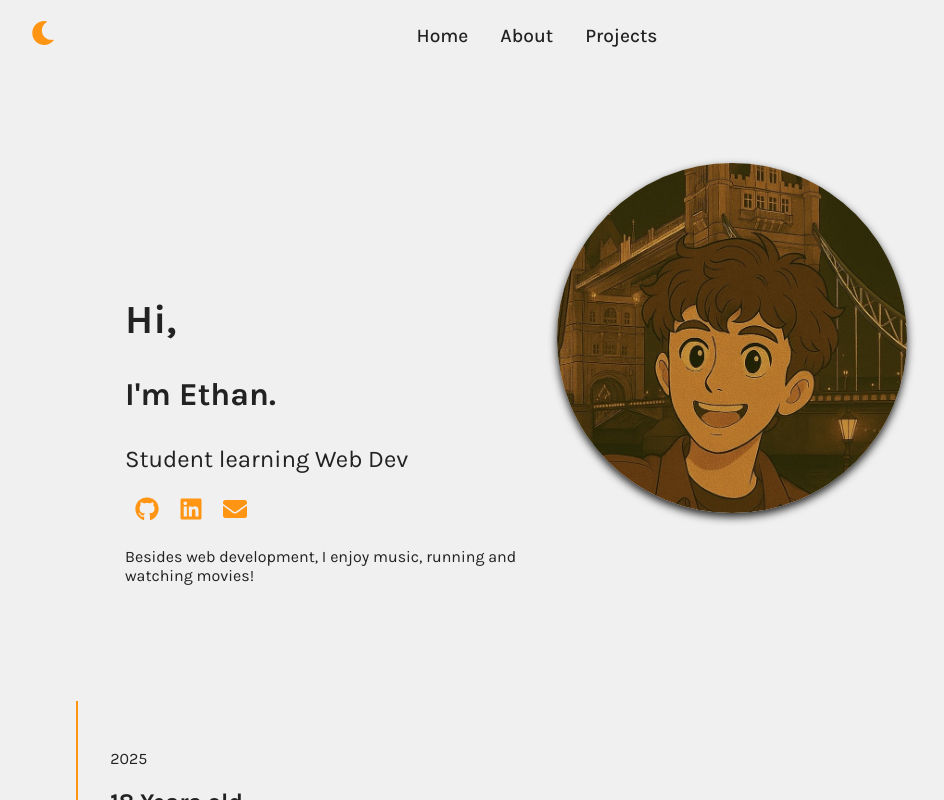
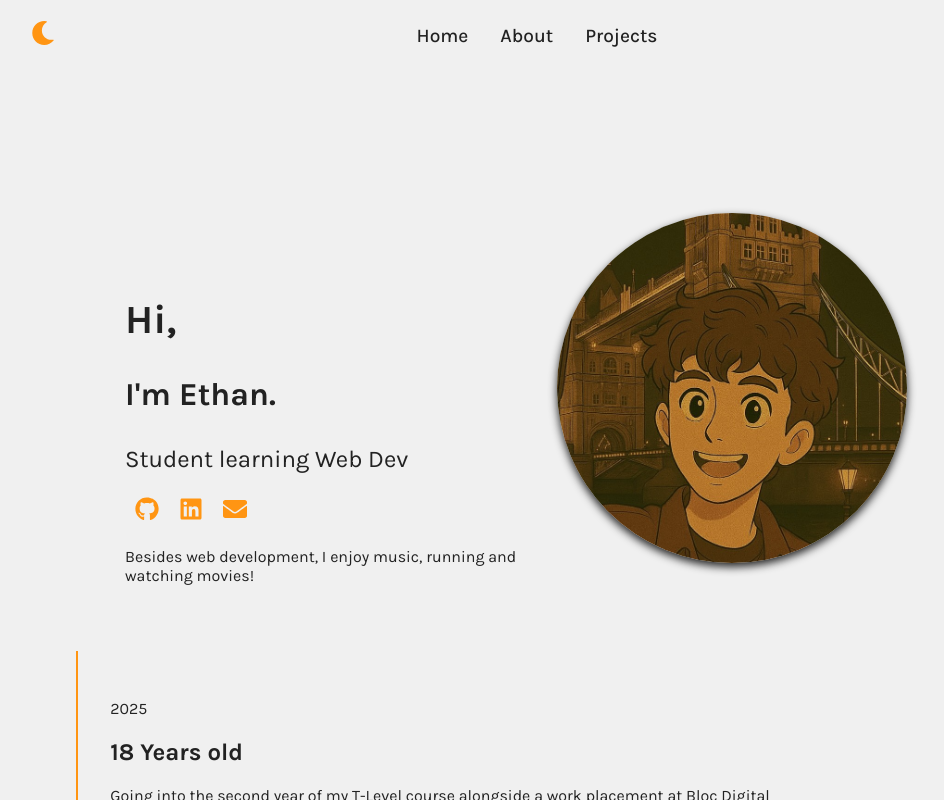
Before and after one commit to EthanGreatorex/ReactPortfolio, a React (Vite) app in the folder portfolio-website/: page / in a window 1280 px wide. Shown: the top 800 px of the page, without its empty margins (103-1047 px from the left). Built offline with nearby package versions, Linux system fonts and the light colour scheme.

Commit message:
updated  ui positions

```diff
--- a/portfolio-website/src/components/Qualifications.jsx
+++ /dev/null
@@ -1,5 +0,0 @@
-
-
-function Qualifications() {
-
-}
--- a/portfolio-website/src/css/hero.css
+++ b/portfolio-website/src/css/hero.css
@@ -2,8 +2,8 @@
 
 .hero-content{
     display: grid;
-    grid-template-rows: 1fr;
-    margin-bottom: 100px;
+    grid-template-columns: 1fr;
+    margin-bottom: 50px;
     max-width: 1024px;
     margin-top: 50px;
 }
@@ -20,7 +20,16 @@
 
 .hero-about{
     margin-left: 20px;
+    grid-column: 1;
+    grid-row: 1;
 }
+
+.hero__profile{
+    margin-top: 50px;
+    margin-right: 25px;
+    grid-column: 2;
+}
+
 .hero-about a{
     color: var(--accent-color);
     text-decoration: none;
--- a/portfolio-website/src/css/timeline.css
+++ b/portfolio-website/src/css/timeline.css
@@ -4,7 +4,7 @@
     max-width: 1024px;
     width: 90%;
     margin: 0 auto;
-    margin-bottom: 150px;
+    margin-bottom: 100px;
 }
 
 .timeline__timeline-item{
```
